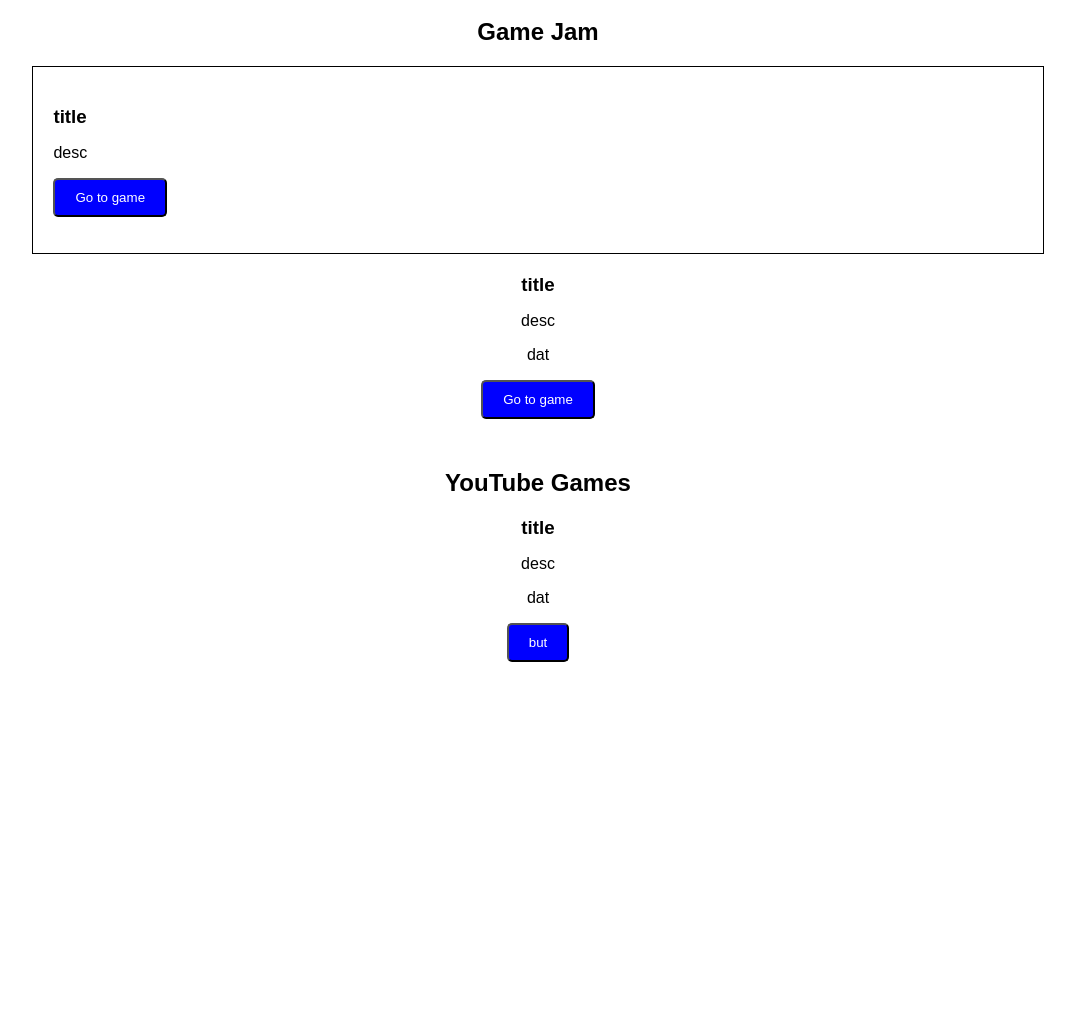
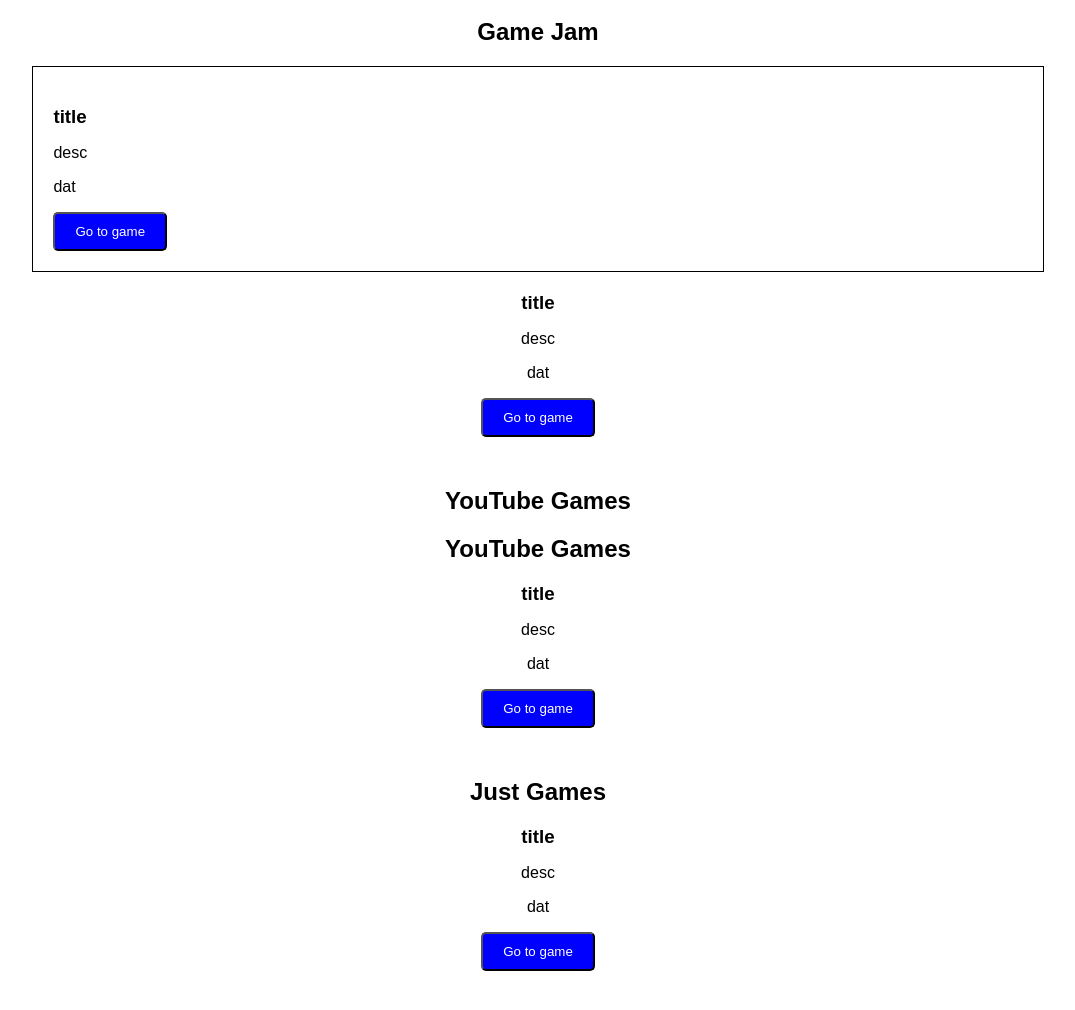
Before and after one commit to LuckyMan612/LuckyMan, a plain HTML site: page myGames/index.html in a window 1280 px wide. Shown: the part 48-1058 px from the top of the page, without its empty margins (102-1177 px from the left). Before the commit the page ends 800 px from the top, so only its background shows below. Drawn offline with Linux system fonts and the light colour scheme.

Commit message:
Update index.html

```diff
--- a/myGames/index.html
+++ b/myGames/index.html
@@ -11,7 +11,7 @@
         <div class="game">
           <h3 class="game-title">title</h3>
           <p class="game-description">desc</p>
-          <p class="game-date"><dat/p>
+          <p class="game-date">dat</p>
           <button class="game-button" onclick="window.location.href=''">Go to game</button>
         </div>
         <!-- Tutaj możesz dodać kolejne gry w kategorii Game Jam -->
@@ -24,13 +24,25 @@
       </div>
       <!-- Tutaj możesz dodać kolejne kategorie gier -->
           <h2>YouTube Games</h2>
-  <div class="game3">
-    <h3 class="game-title">title</h3>
-    <p class="game-description">desc</p>
-    <p class="game-date">dat</p>
-    <button class="game-button">but</button>
-  </div>
+      <div class="game-category" id="ytGames">
+        <h2>YouTube Games</h2>
+        <div class="game3">
+          <h3 class="game-title">title</h3>
+          <p class="game-description">desc</p>
+          <p class="game-date">dat</p>
+          <button class="game-button" onclick="window.location.href=''">Go to game</button>
+        </div>
     </div>
+        <div class="game-category" id="justGames">
+        <h2>Just Games</h2>
+        <div class="game4">
+          <h3 class="game-title">title</h3>
+          <p class="game-description">desc</p>
+          <p class="game-date">dat</p>
+          <button class="game-button" onclick="window.location.href=''">Go to game</button>
+        </div>
+    </div>
+
   </body>
   <script src="script.js"></script>
 </html>
```
